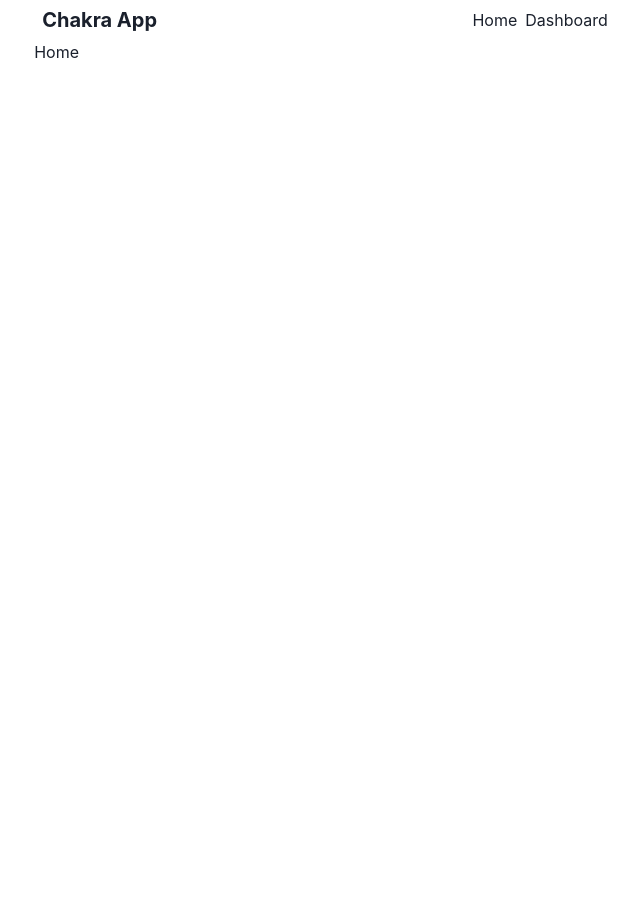
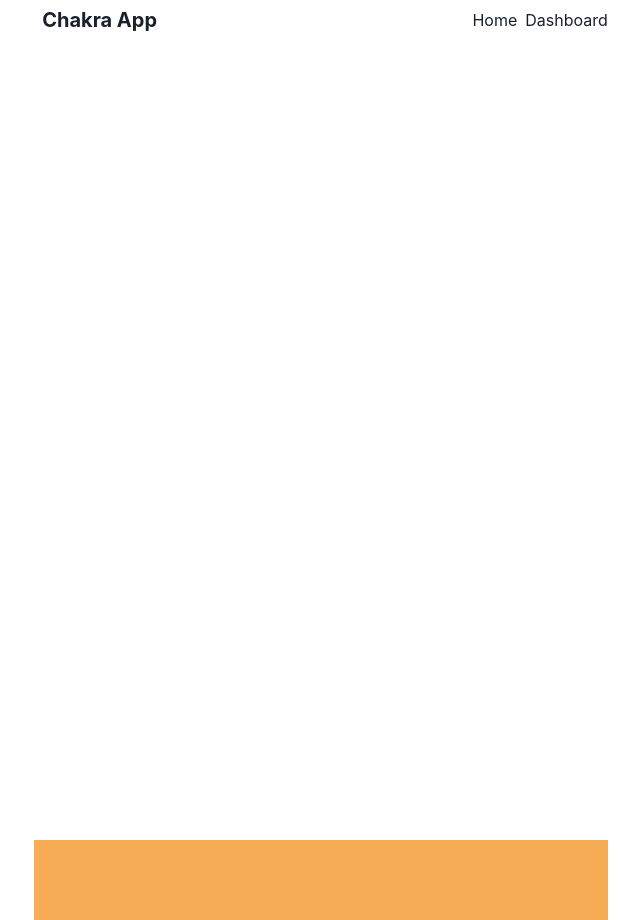
Before and after one commit to ankitsng0007/AnkitRepo, a React (Create React App) app in the folder RCT-101/Day-20/PSC/create-profile/: page / in a window 1280 px wide. Shown: the whole page, without its empty margins (319-959 px from the left). Before the commit the page ends 800 px from the top, so only its background shows below. Built offline with nearby package versions, Linux system fonts and the light colour scheme.

Commit message:
file added

```diff
--- a/RCT-101/Day-20/PSC/create-profile/src/Components/ProfileForm.jsx
+++ b/RCT-101/Day-20/PSC/create-profile/src/Components/ProfileForm.jsx
@@ -1,7 +1,13 @@
+import { VStack } from "@chakra-ui/react";
 import React from "react";
 
 export const ProfileForm=()=>{
     return(
-        <></>
+        <VStack
+        h="full"
+        w="full"
+        p={10}
+        alignItems="flex-start"
+        bg="orange.300"></VStack>
     )
 }
--- a/RCT-101/Day-20/PSC/create-profile/src/Pages/Home.jsx
+++ b/RCT-101/Day-20/PSC/create-profile/src/Pages/Home.jsx
@@ -1,7 +1,14 @@
+import { Container, Flex } from "@chakra-ui/react";
 import React from "react";
+import { Profile } from "../Components/Profile";
+import { ProfileForm } from "../Components/ProfileForm";
 
 export const Home =()=>{
     return(
-        <h1>Home</h1>
+        <Container maxW="container.xl" p={0}>
+            <Flex h="100vh" py={20}></Flex>
+             <ProfileForm />
+             <Profile />
+        </Container>
     )
 }
```
